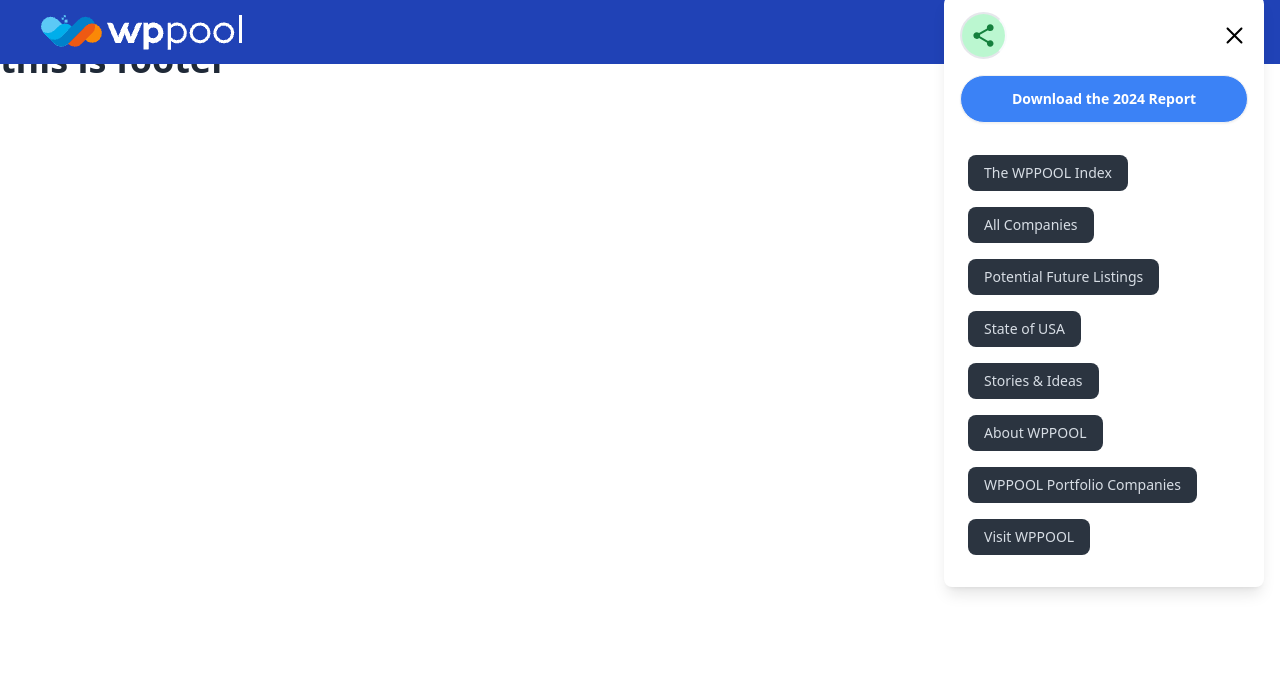
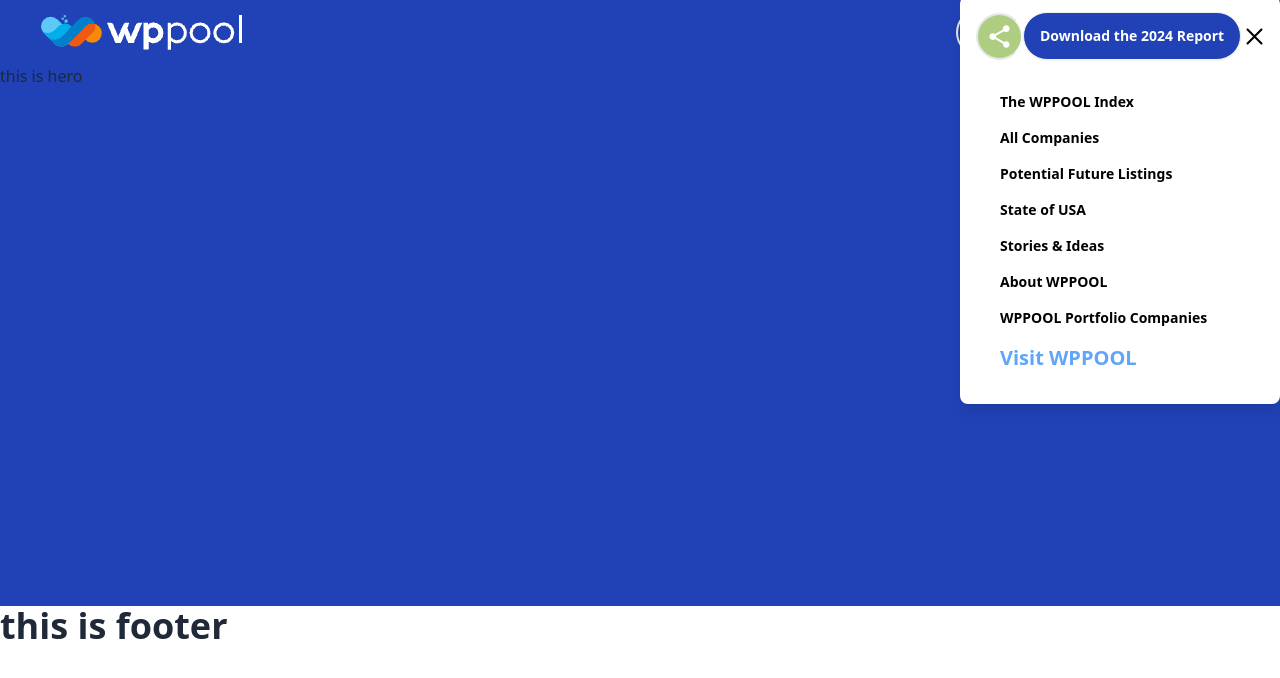
Before and after one commit to Mahedihasanimam/wppool, a React (Vite) app: page / in a window 1280 px wide. Both pictures are taken after a click on the button 1242 px from the left and 32 px from the top of the page. Shown: the top 678 px of the page. Built offline with nearby package versions, Linux system fonts and the light colour scheme.

Commit message:
banner section structure added

```diff
--- a/src/pages/home/Home.jsx
+++ b/src/pages/home/Home.jsx
@@ -1,9 +1,10 @@
 import React from 'react';
+import Hero from './hero/Hero';
 
 const Home = () => {
     return (
-        <div>
-            <h1 className="text-4xl font-bol">this is home</h1>
+        <div className='mt-16'>
+            <Hero/>
         </div>
     );
 };
--- /dev/null
+++ b/src/pages/home/hero/Hero.jsx
@@ -0,0 +1,11 @@
+
+
+const Hero = () => {
+    return (
+        <div className="h-[542px] w-full bg-[#2042B6]">
+            <h1>this is hero</h1>
+        </div>
+    );
+};
+
+export default Hero;
--- a/src/share/Navbar.jsx
+++ b/src/share/Navbar.jsx
@@ -1,5 +1,5 @@
 import { useState } from "react";
-import { Link, NavLink } from "react-router-dom";
+import { Link } from "react-router-dom";
 import { FaBars } from "react-icons/fa6";
 import { RxCross2 } from "react-icons/rx";
 import { IoMdShare } from "react-icons/io";
@@ -10,35 +10,35 @@
 
   const navitem = (
     <>
-      <li className="my-2">
-        <NavLink to="/">The WPPOOL Index</NavLink>
+      <li >
+        <Link  >The WPPOOL Index</Link>
       </li>
-      <li className="my-2">
-        <NavLink to="/">All Companies</NavLink>
+      <li >
+        <Link >All Companies</Link>
       </li>
-      <li className="my-2">
-        <NavLink to="/">Potential Future Listings</NavLink>
+      <li >
+        <Link >Potential Future Listings</Link>
       </li>
-      <li className="my-2">
-        <NavLink to="/">State of USA</NavLink>
+      <li >
+        <Link >State of USA</Link>
       </li>
-      <li className="my-2">
-        <NavLink to="/">Stories & Ideas</NavLink>
+      <li >
+        <Link >Stories & Ideas</Link>
       </li>
-      <li className="my-2">
-        <NavLink to="/">About WPPOOL</NavLink>
+      <li >
+        <Link >About WPPOOL</Link>
       </li>
-      <li className="my-2">
-        <NavLink to="/">WPPOOL Portfolio Companies</NavLink>
+      <li >
+        <Link >WPPOOL Portfolio Companies</Link>
       </li>
-      <li className="my-2">
-        <NavLink to="/">Visit WPPOOL</NavLink>
+      <li >
+        <Link className="text-blue-400 text-xl" >Visit WPPOOL</Link>
       </li>
     </>
   );
 
   return (
-    <div className="bg-[#2042B6] text-white fixed w-full z-10 px-4">
+    <div className="bg-[#2042B6] text-white fixed top-0 w-full z-10 px-4">
       <div className="navbar container mx-auto flex justify-between items-center">
         <div className="navbar-start">
           <Link className="btn btn-ghost">
@@ -66,11 +66,14 @@
       </div>
 
       {isMenuOpen && (
-        <div className="bg-white text-black rounded-lg z-10 mt-3 w-80 p-4 shadow-lg absolute -top-4 right-4">
-          <div className="flex justify-between items-center mb-4">
-            <button className="border-2 p-2 border-r-slate-50 rounded-full bg-green-200 hover:bg-green-300 text-white">
-              <IoMdShare size={27} className="text-green-700" />
+        <div className="bg-white text-black rounded-lg z-10 mt-3 w-80 p-4 shadow-lg absolute -top-4 right-0">
+          <div className="flex  justify-between items-center mb-4">
+            <button className="border-2 p-2 border-r-slate-50 rounded-full bg-[#AFCD80] hover:bg-[#AFCD80] text-white">
+              <IoMdShare size={27} className="text-white" />
             </button>
+          <button className="btn bg-[#2042B6] hover:bg-[#2042B6] text-white  w-fit rounded-full">
+            Download the 2024 Report
+          </button>
             <button
               onClick={() => setIsMenuOpen(false)}
               className="text-black"
@@ -78,10 +81,7 @@
               <RxCross2 size={27} />
             </button>
           </div>
-          <button className="btn bg-blue-500 text-white mb-4 w-full rounded-full">
-            Download the 2024 Report
-          </button>
-          <ul className="menu flex flex-col items-start">
+          <ul className="menu flex flex-col items-start spacey-1 font-semibold">
             {navitem}
           </ul>
         </div>
```
